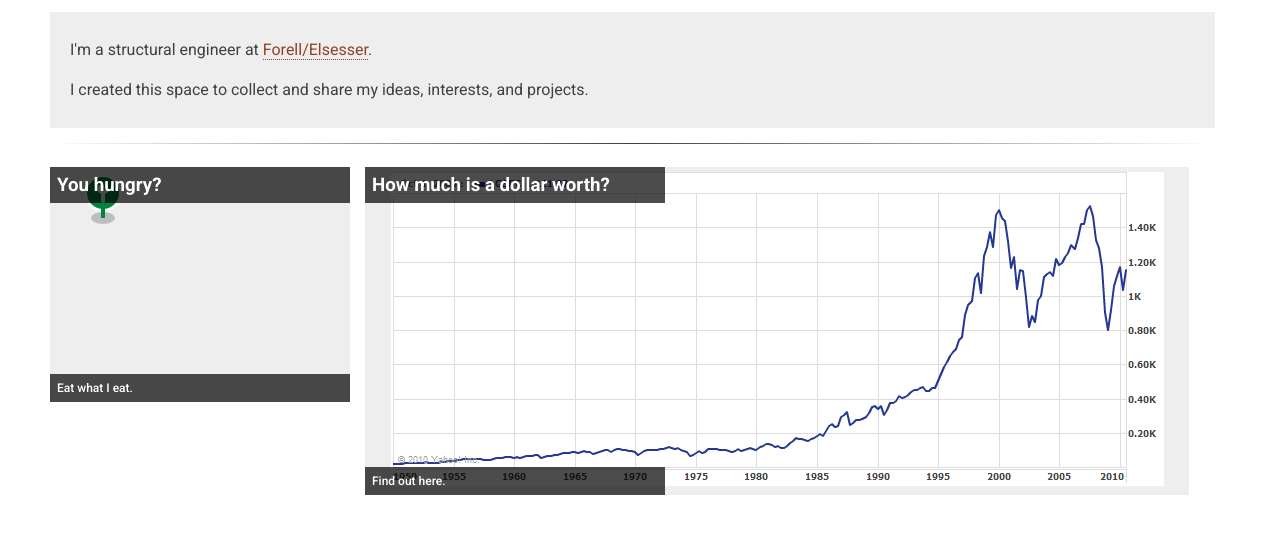
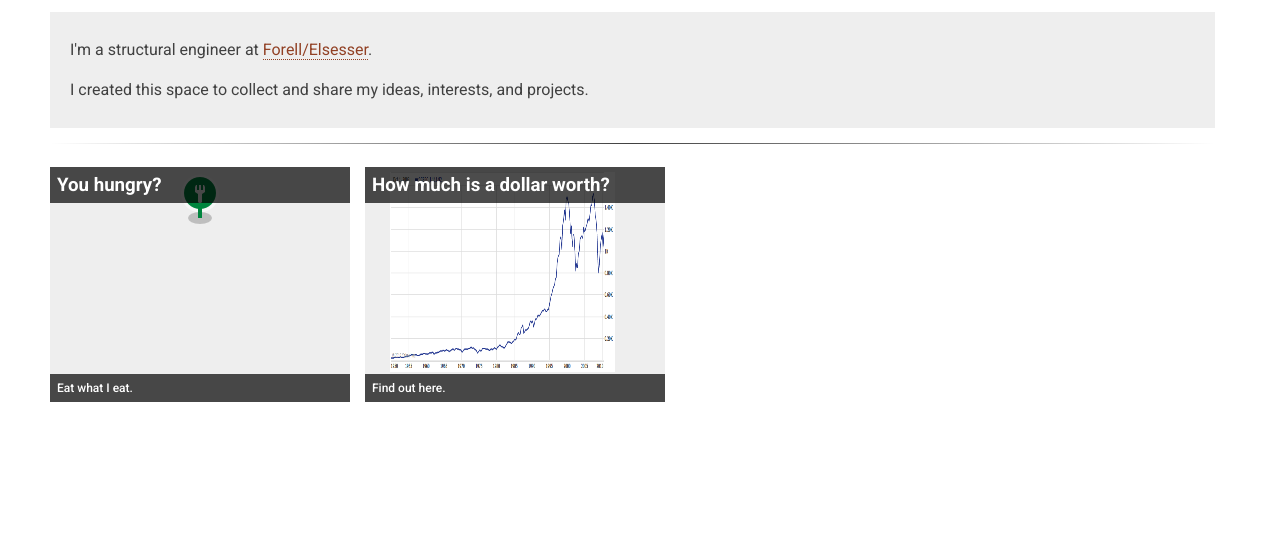
Before and after one commit to andrewsalber/andrewsalber.github.io, a plain HTML site: page index.html in a window 1280 px wide. Shown: the part 94-628 px from the top of the page. Drawn offline with Linux system fonts and the light colour scheme.

Commit message:
Update index.html

```diff
--- a/index.html
+++ b/index.html
@@ -39,7 +39,7 @@
                   <div class="project-list flex-container">
                     <a class="project-link" target="_blank" href="eats.html">
                       <div class="project flex-item-default" style="cursor:pointer;">
-                        <img src="marker.png">
+                        <img src="marker.png" style="display: block; margin-left: auto; margin-right: auto; vertical-align: middle;">
                         <h3 class="title">You hungry?</h3>
                         <div class="desc">
                           Eat what I eat.
@@ -49,7 +49,7 @@
 
                     <a class="project-link" target="_blank" href="inflation-calculator">
                       <div class="project flex-item-default" style="cursor:pointer;">
-                        <img src="chart.png">
+                        <img src="chart.png" style="height: 200px; width: 225px">
                         <h3 class="title">How much is a dollar worth?</h3>
                         <div class="desc">
                           Find out here.
```
